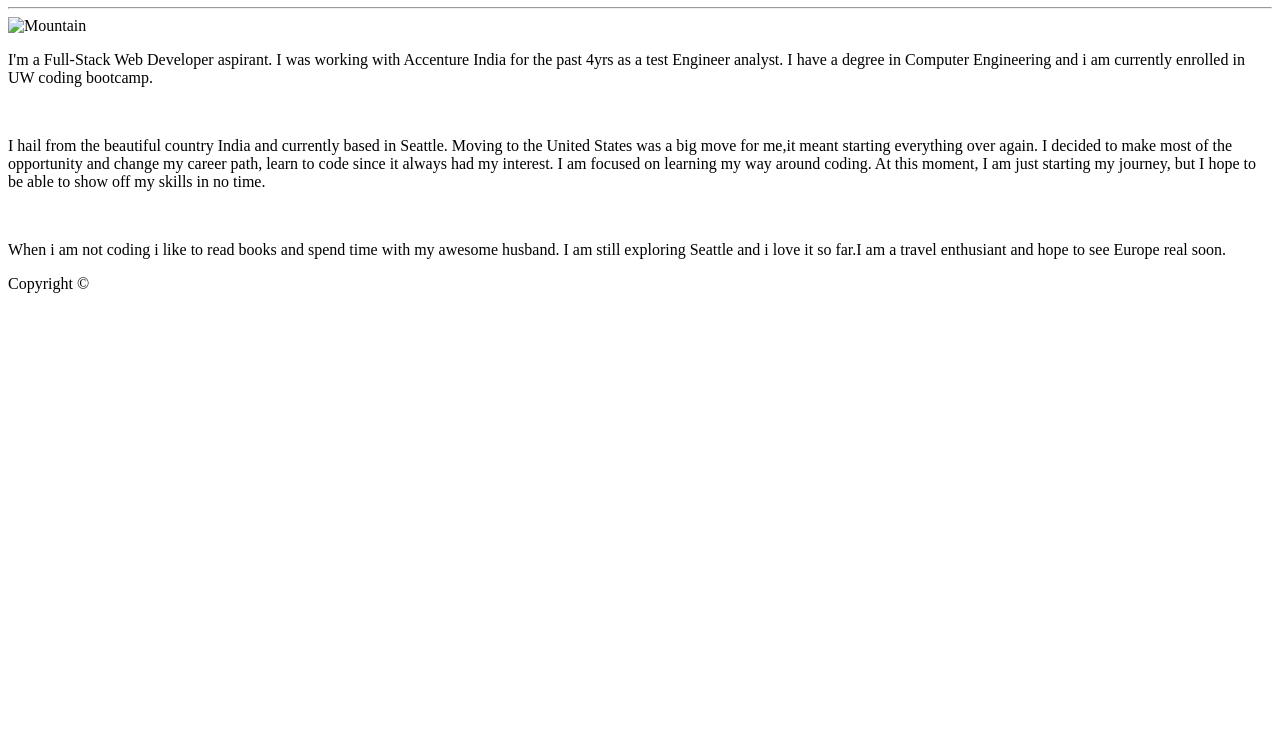
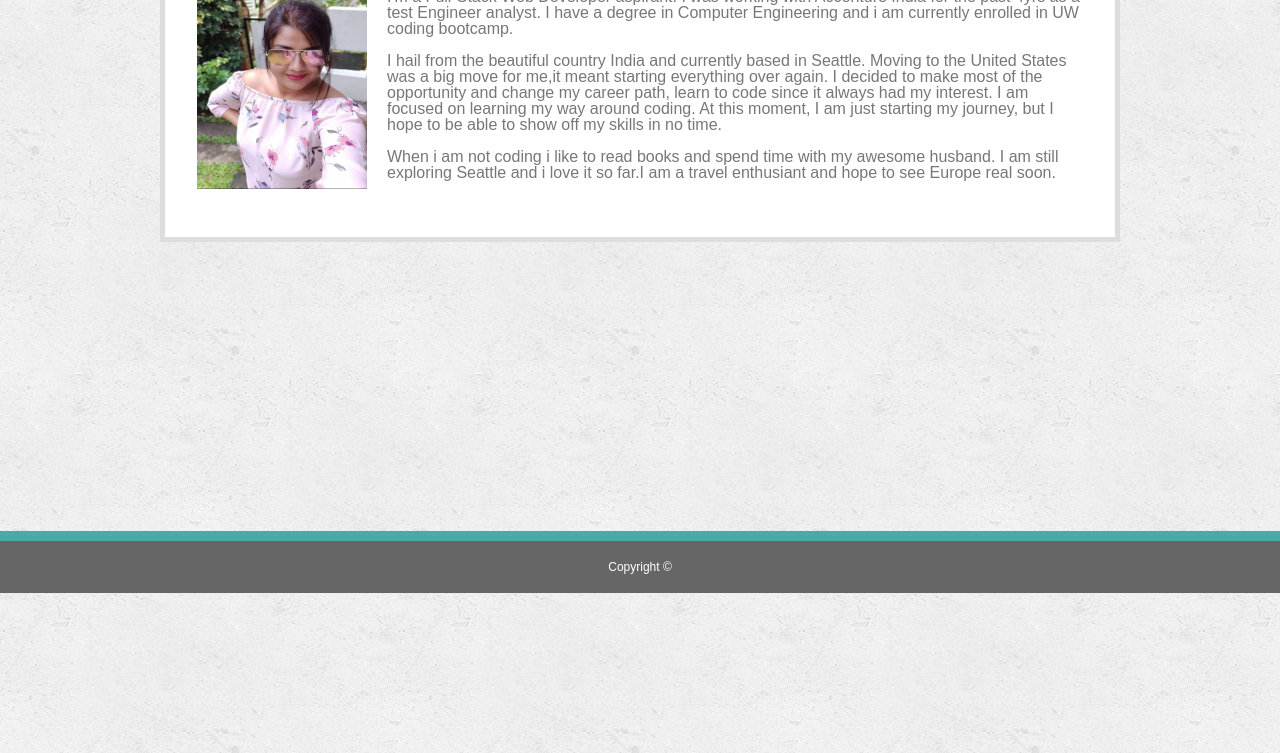
Before and after one commit to deepshikhasingh90/Bootcmap-portfolio, a plain HTML site: page index.html in a window 1280 px wide. Shown: the part 207-960 px from the top of the page. Before the commit the page ends 800 px from the top, so only its background shows below. Drawn offline with Linux system fonts and the light colour scheme.

Commit message:
I chnaged the style.css file

```diff
--- a/index.html
+++ b/index.html
@@ -4,8 +4,8 @@
     <head>
         <meta charset="UTF-8" />
         <title>About Me</title>
-        <link rel="stylesheet" type=text/css href="asset/.CSS/reset.css">
-        <link rel="stylesheet" type=text/css href="asset/.CSS/style.css">
+        <link rel="stylesheet" type=text/css href="assets/.css/reset.css">
+        <link rel="stylesheet" type=text/css href="assets/.css/style.css">
     </head>
 
     <body>
@@ -32,7 +32,7 @@
             <hr>
         <!-- Image and the content section -->
             <img id="MyImage" width="170px" height="200px"
-                src="asset/.Images/Deep.jpg" alt="Mountain"/>
+                src="assets/.Images/Deep.jpg" alt="Mountain"/>
             <p>I'm a Full-Stack Web Developer aspirant. I was working with Accenture India for the
                 past 4yrs as a test Engineer analyst. I have a degree in Computer Engineering and
                 i am currently enrolled in UW coding bootcamp.
```
